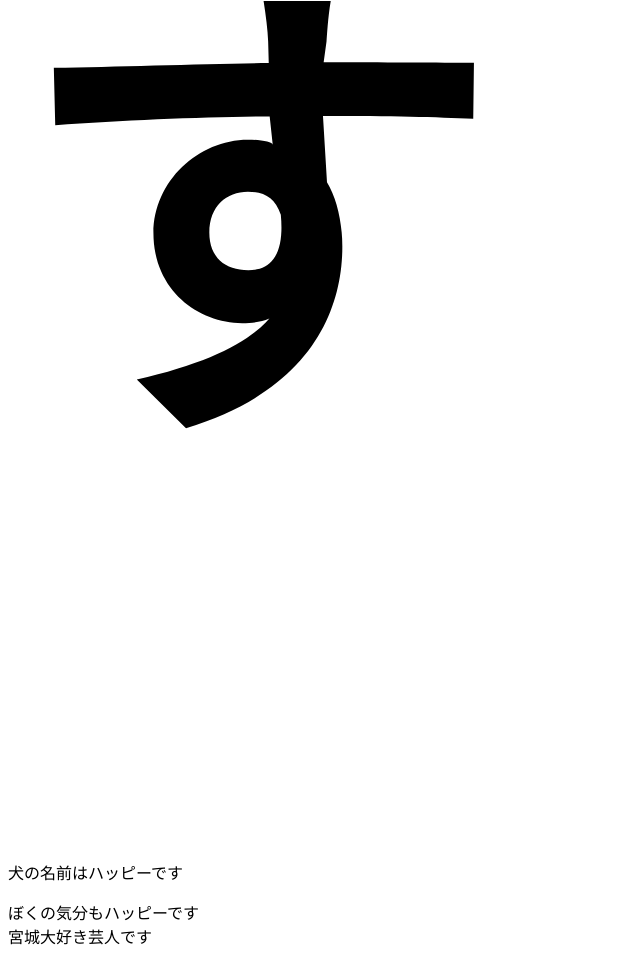
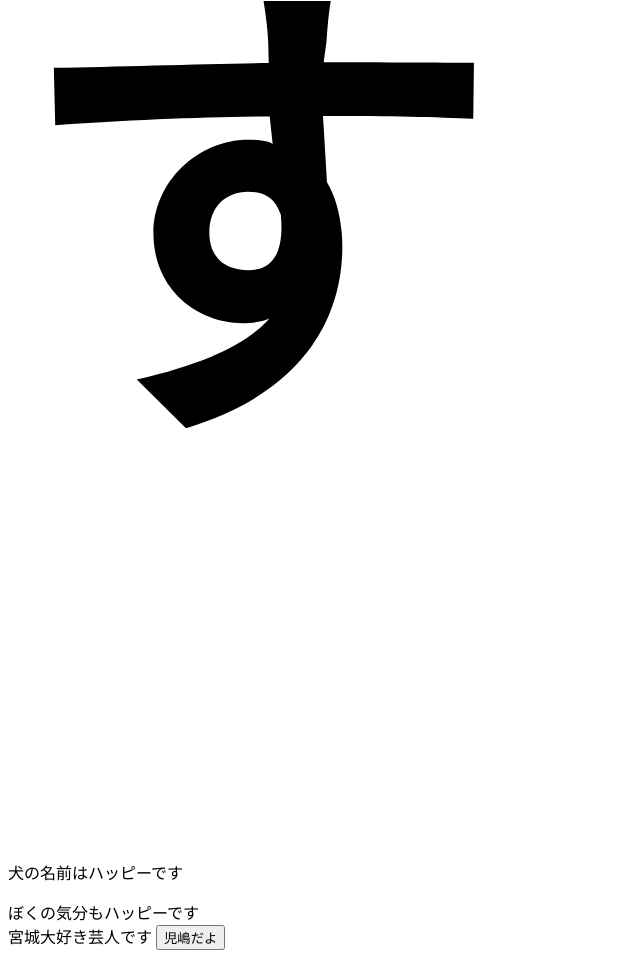
Before and after one commit to shou-suzuki/shou-suzuki.github.io, a plain HTML site: page index.html in a window 1280 px wide. Shown: the part 2563-3521 px from the top of the page, without its empty margins (0-640 px from the left). Drawn offline with Linux system fonts and the light colour scheme.

Commit message:
add button

```diff
--- a/index.html
+++ b/index.html
@@ -10,5 +10,6 @@
     <p>犬の名前はハッピーです</p>
     <div>ぼくの気分もハッピーです</div>
     <span>宮城大好き芸人です</span>
+    <input type="button" value="児嶋だよ"/>
   </body>
 </html>
```
